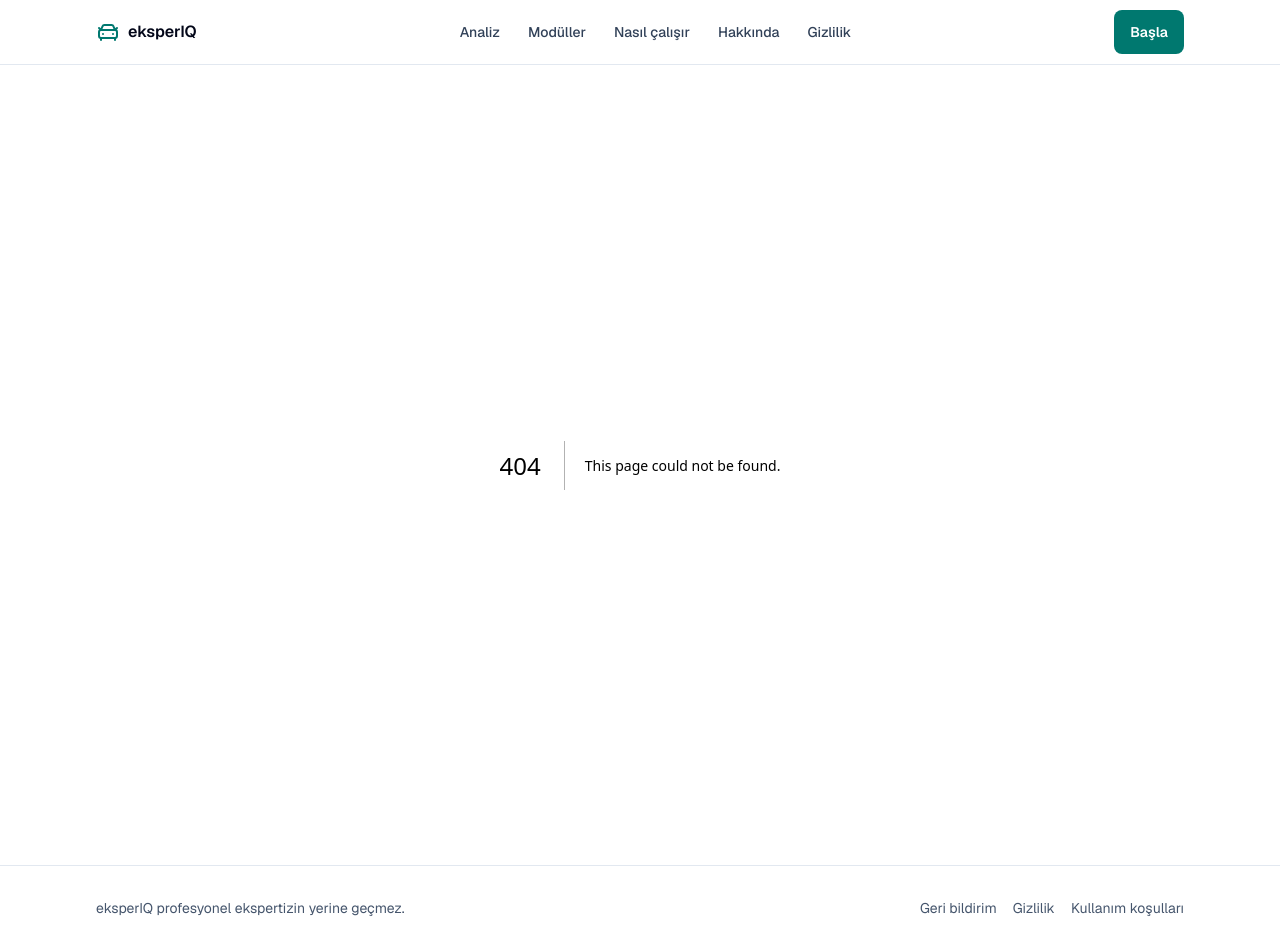
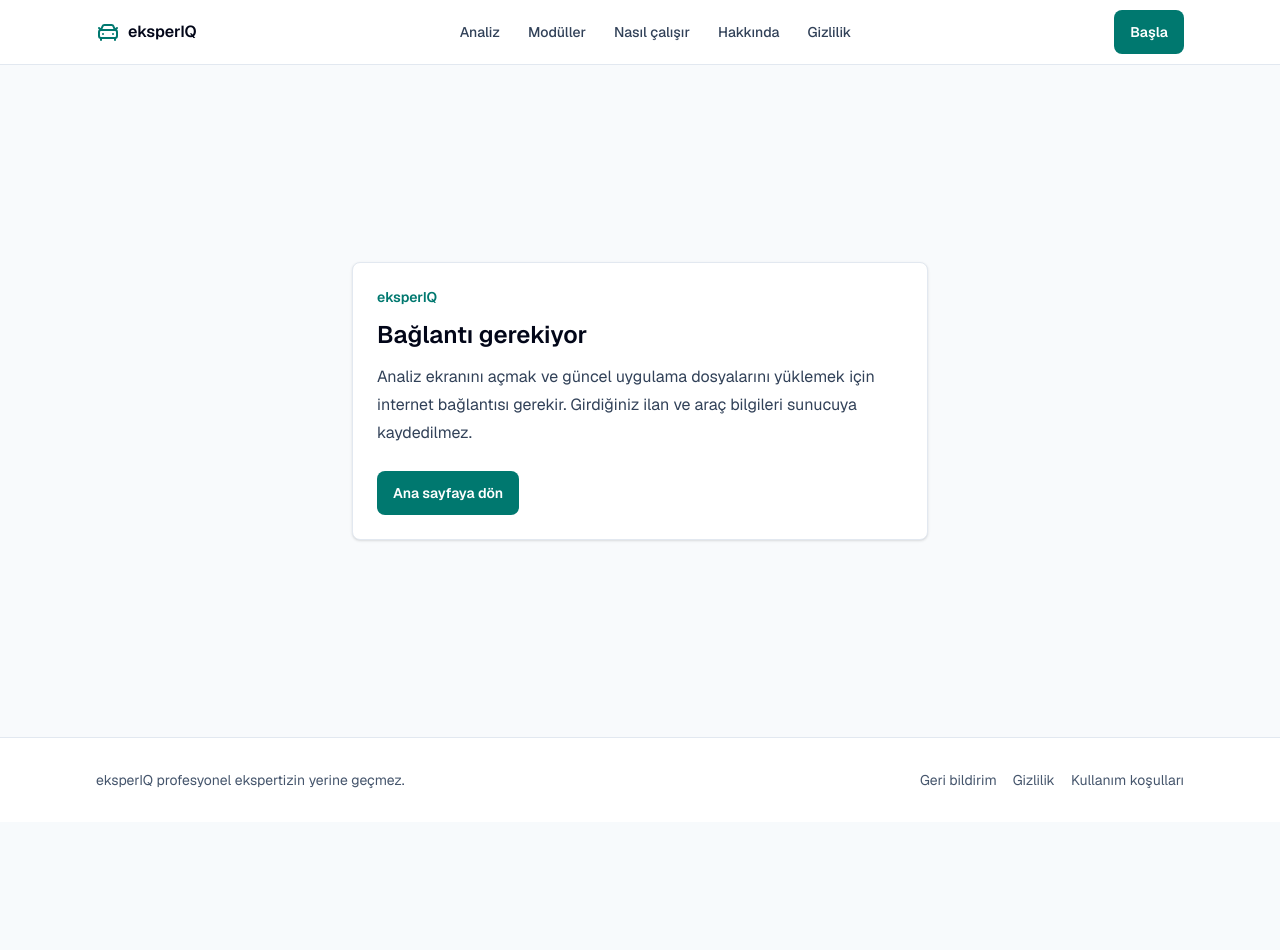
Before and after one commit to akifyapayzeka/eksperiq, a Next.js app: page /offline in a window 1280 px wide. Before the commit this address had no page. After the commit the page ends 822 px from the top, so only its background shows below. Built offline with nearby package versions, Linux system fonts and the light colour scheme.

Commit message:
Fix offline fallback route packaging

```diff
--- a/public/offline.html
+++ /dev/null
@@ -1,73 +0,0 @@
-<!doctype html>
-<html lang="tr">
-  <head>
-    <meta charset="utf-8" />
-    <meta name="viewport" content="width=device-width, initial-scale=1" />
-    <meta name="theme-color" content="#0a1a2f" />
-    <title>EksperIQ çevrimdışı</title>
-    <style>
-      :root {
-        color-scheme: light;
-        font-family:
-          Arial,
-          system-ui,
-          -apple-system,
-          BlinkMacSystemFont,
-          "Segoe UI",
-          sans-serif;
-        background: #f8fafc;
-        color: #102033;
-      }
-
-      body {
-        margin: 0;
-        min-height: 100dvh;
-        padding: max(24px, env(safe-area-inset-top)) max(20px, env(safe-area-inset-right))
-          max(24px, env(safe-area-inset-bottom)) max(20px, env(safe-area-inset-left));
-        display: grid;
-        place-items: center;
-      }
-
-      main {
-        max-width: 560px;
-      }
-
-      h1 {
-        margin: 0;
-        font-size: clamp(2rem, 8vw, 3.5rem);
-        line-height: 1;
-        letter-spacing: 0;
-      }
-
-      p {
-        margin: 16px 0 0;
-        color: #475569;
-        font-size: 1rem;
-        line-height: 1.7;
-      }
-
-      a {
-        display: inline-flex;
-        min-height: 48px;
-        align-items: center;
-        margin-top: 24px;
-        border-radius: 8px;
-        background: #0f766e;
-        color: #ffffff;
-        padding: 0 18px;
-        font-weight: 700;
-        text-decoration: none;
-      }
-    </style>
-  </head>
-  <body>
-    <main>
-      <h1>Bağlantı yok</h1>
-      <p>
-        EksperIQ karar desteği için sayfaların yüklenmesi gerekir. İnternet bağlantınızı kontrol edip tekrar deneyin.
-        Girilen bilgiler sunucuya kaydedilmez.
-      </p>
-      <a href="/">Ana sayfaya dön</a>
-    </main>
-  </body>
-</html>
--- /dev/null
+++ b/src/app/offline/page.tsx
@@ -0,0 +1,22 @@
+import Link from "next/link";
+
+export default function OfflinePage() {
+  return (
+    <main className="flex min-h-[calc(100dvh-8rem)] items-center bg-slate-50 px-4 py-10 text-slate-950">
+      <section className="mx-auto w-full max-w-xl rounded-lg border border-slate-200 bg-white p-6 shadow-sm">
+        <p className="text-sm font-semibold text-teal-700">eksperIQ</p>
+        <h1 className="mt-3 text-2xl font-semibold">Bağlantı gerekiyor</h1>
+        <p className="mt-3 text-base leading-7 text-slate-700">
+          Analiz ekranını açmak ve güncel uygulama dosyalarını yüklemek için internet bağlantısı gerekir.
+          Girdiğiniz ilan ve araç bilgileri sunucuya kaydedilmez.
+        </p>
+        <Link
+          className="mt-6 inline-flex min-h-11 items-center rounded-lg bg-teal-700 px-4 text-sm font-semibold text-white hover:bg-teal-800"
+          href="/"
+        >
+          Ana sayfaya dön
+        </Link>
+      </section>
+    </main>
+  );
+}
```
Also changed, not shown: 3 other files (tests, documents, lock files or other folders).
